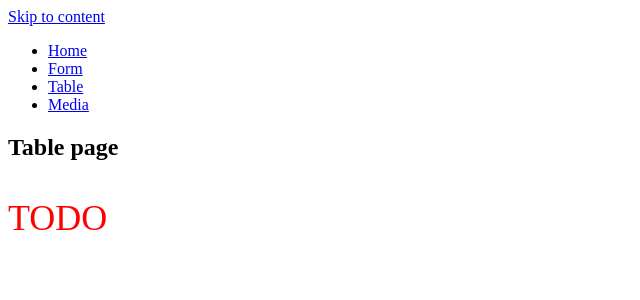
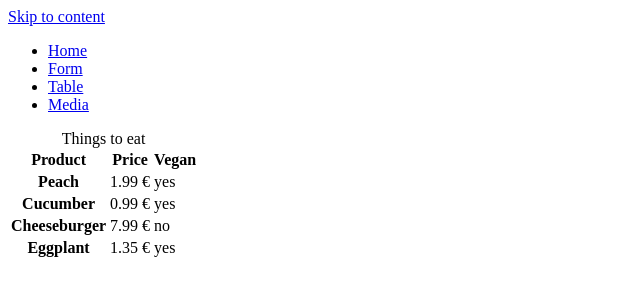
Before and after one commit to kembek/formik-nextjs-playground, a Next.js app: page /table-page in a window 1280 px wide. Shown: the top 300 px of the page, without its empty margins (0-640 px from the left). Built offline with nearby package versions, Linux system fonts and the light colour scheme.

Commit message:
feat: table was created

```diff
--- a/pages/table-page/index.tsx
+++ b/pages/table-page/index.tsx
@@ -1,16 +1,42 @@
+import { Main } from '../../layout';
+
 export default function TablePage() {
   return (
-    <section>
-      <h1>Table page</h1>
-      <p
-        style={{
-          fontSize: 36,
-          textTransform: 'uppercase',
-          color: 'red',
-        }}
-      >
-        TODO
-      </p>
-    </section>
+    <div>
+      <Main>
+        <table>
+          <caption>Things to eat</caption>
+          <thead>
+            <tr>
+              <th scope="col">Product</th>
+              <th scope="col">Price</th>
+              <th scope="col">Vegan</th>
+            </tr>
+          </thead>
+          <tbody>
+            <tr>
+              <th scope="row">Peach</th>
+              <td>1.99 €</td>
+              <td>yes</td>
+            </tr>
+            <tr>
+              <th scope="row">Cucumber</th>
+              <td>0.99 €</td>
+              <td>yes</td>
+            </tr>
+            <tr>
+              <th scope="row">Cheeseburger</th>
+              <td>7.99 €</td>
+              <td>no</td>
+            </tr>
+            <tr>
+              <th scope="row">Eggplant</th>
+              <td>1.35 €</td>
+              <td>yes</td>
+            </tr>
+          </tbody>
+        </table>
+      </Main>
+    </div>
   );
 }
```
Also changed, not shown: pages/index.tsx (+5 -4 lines).
